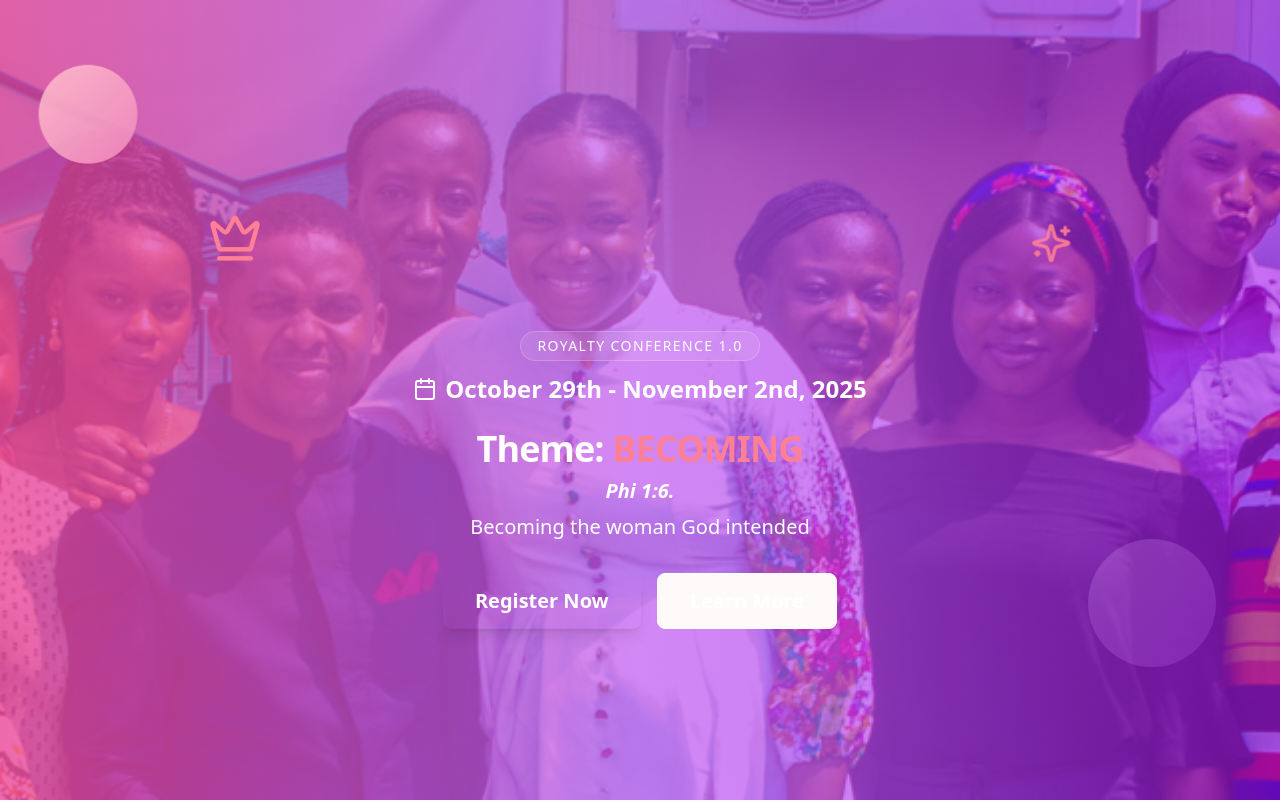
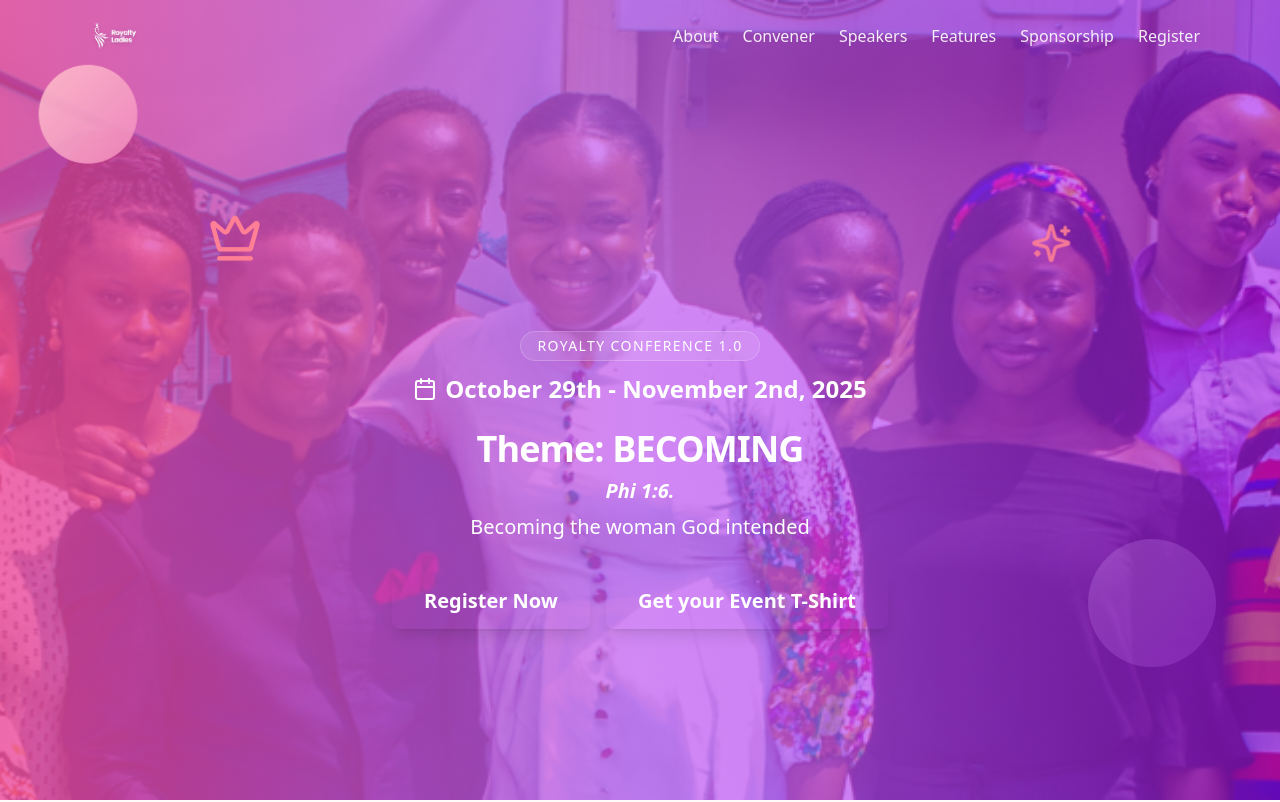
Before and after one commit to Funmi-Oba/royalty-ladies-conference, a React (Vite) app: page / in a window 1280 px wide. Shown: the top 802 px of the page. Built offline with nearby package versions, Linux system fonts and the light colour scheme.

Commit message:
Update hero section with CTA buttons
Add two CTA buttons with gradient background, hover effects, and animations. Change the color of "BECOMING" to white. Position the logo in the top-left corner and add navigation links to different sections of the page.

```diff
--- a/src/pages/Index.tsx
+++ b/src/pages/Index.tsx
@@ -78,7 +78,23 @@ const Index = () => {
       </div>
 
       {/* Hero Section */}
-      <section className="relative h-screen flex items-center justify-center overflow-hidden">
+      <section id="home" className="relative h-screen flex items-center justify-center overflow-hidden">
+        <header className="absolute top-0 left-0 w-full z-20">
+          <nav className="max-w-6xl mx-auto flex items-center justify-between p-4">
+            <a href="#home" className="flex items-center gap-3">
+              <img src="/lovable-uploads/577e0bfd-163b-47e1-8148-7939b501d14a.png" alt="Royalty Ladies logo" className="h-10 w-auto drop-shadow" />
+              <span className="sr-only">Royal Ladies</span>
+            </a>
+            <ul className="hidden md:flex items-center gap-6 text-white/90">
+              <li><a href="#about" className="story-link">About</a></li>
+              <li><a href="#convener" className="story-link">Convener</a></li>
+              <li><a href="#speakers" className="story-link">Speakers</a></li>
+              <li><a href="#features" className="story-link">Features</a></li>
+              <li><a href="#sponsorship" className="story-link">Sponsorship</a></li>
+              <li><a href="#registration" className="story-link">Register</a></li>
+            </ul>
+          </nav>
+        </header>
         <div
           className="absolute inset-0 bg-cover bg-center bg-no-repeat"
           style={{ backgroundImage: `url('/lovable-uploads/0b7588ff-00bb-43f7-ab02-0ac0fe79410d.png')` }}
@@ -111,7 +127,7 @@ const Index = () => {
           </div>
 
           <h2 className="text-3xl md:text-4xl font-extrabold tracking-tight mb-2">
-            Theme: <span className="text-rose-deep">BECOMING</span>
+            Theme: <span className="text-white">BECOMING</span>
           </h2>
           <p className="text-lg md:text-xl font-semibold mb-2 italic">Phi 1:6.</p>
           <p className="text-lg md:text-xl mb-8 font-light">Becoming the woman God intended</p>
@@ -121,16 +137,19 @@ const Index = () => {
               variant="elegant"
               size="xl"
               onClick={scrollToRegistration}
-              className="text-xl px-8 py-4 animate-bounce-gentle hover:animate-pulse-soft transform hover:scale-105 transition-all duration-300"
+              className="text-xl px-8 py-4 hover-scale animate-enter shadow-glow"
+              aria-label="Register Now"
             >
               Register Now
             </Button>
             <Button
-              variant="outline"
+              variant="elegant"
               size="xl"
-              className="text-xl px-8 py-4 border-white text-white hover:bg-white hover:text-pink transform hover:scale-105 transition-all duration-300"
+              onClick={scrollToRegistration}
+              className="text-xl px-8 py-4 hover-scale animate-enter shadow-glow"
+              aria-label="Get your Event T-Shirt"
             >
-              Learn More
+              Get your Event T-Shirt
             </Button>
           </div>
         </div>
@@ -182,7 +201,7 @@ const Index = () => {
       </section>
 
       {/* About RLC Section */}
-      <section className="py-20 px-4">
+      <section id="about" className="py-20 px-4">
         <div className="max-w-6xl mx-auto">
           <div className="text-center mb-16">
             <h2 className="text-4xl md:text-5xl font-bold bg-gradient-to-r from-pink to-purple bg-clip-text text-transparent mb-4 animate-shimmer bg-300%">
@@ -245,7 +264,7 @@ const Index = () => {
       </section>
 
       {/* About the Convener Section */}
-      <section className="py-20 px-4 bg-muted">
+      <section id="convener" className="py-20 px-4 bg-muted">
         <div className="max-w-6xl mx-auto">
           <div className="text-center mb-16">
             <h2 className="text-4xl md:text-5xl font-bold bg-gradient-to-r from-pink to-purple bg-clip-text text-transparent mb-4 animate-shimmer bg-300%">
@@ -308,7 +327,7 @@ const Index = () => {
       </section>
 
       {/* Guest Speakers Section */}
-      <section className="py-20 px-4">
+      <section id="speakers" className="py-20 px-4">
         <div className="max-w-6xl mx-auto">
           <div className="text-center mb-16">
             <h2 className="text-4xl md:text-5xl font-bold bg-gradient-to-r from-pink to-purple bg-clip-text text-transparent mb-4 animate-shimmer bg-300%">
@@ -346,7 +365,7 @@ const Index = () => {
       </section>
 
       {/* Conference Features Section */}
-      <section className="py-20 px-4 bg-gradient-to-b from-muted to-background">
+      <section id="features" className="py-20 px-4 bg-gradient-to-b from-muted to-background">
         <div className="max-w-6xl mx-auto">
           <div className="text-center mb-16">
             <h2 className="text-4xl md:text-5xl font-bold bg-gradient-to-r from-pink to-purple bg-clip-text text-transparent mb-4 animate-shimmer bg-300%">
@@ -378,7 +397,7 @@ const Index = () => {
       </section>
 
       {/* Sponsorship Section */}
-      <section className="py-20 px-4 bg-gradient-to-r from-rose/5 to-purple-light/5">
+      <section id="sponsorship" className="py-20 px-4 bg-gradient-to-r from-rose/5 to-purple-light/5">
         <div className="max-w-6xl mx-auto">
           <div className="text-center mb-16">
             <h2 className="text-4xl md:text-5xl font-bold bg-gradient-to-r from-pink to-purple bg-clip-text text-transparent mb-4 animate-shimmer bg-300%">
```
Also changed, not shown: public/lovable-uploads/577e0bfd-163b-47e1-8148-7939b501d14a.png (added).
